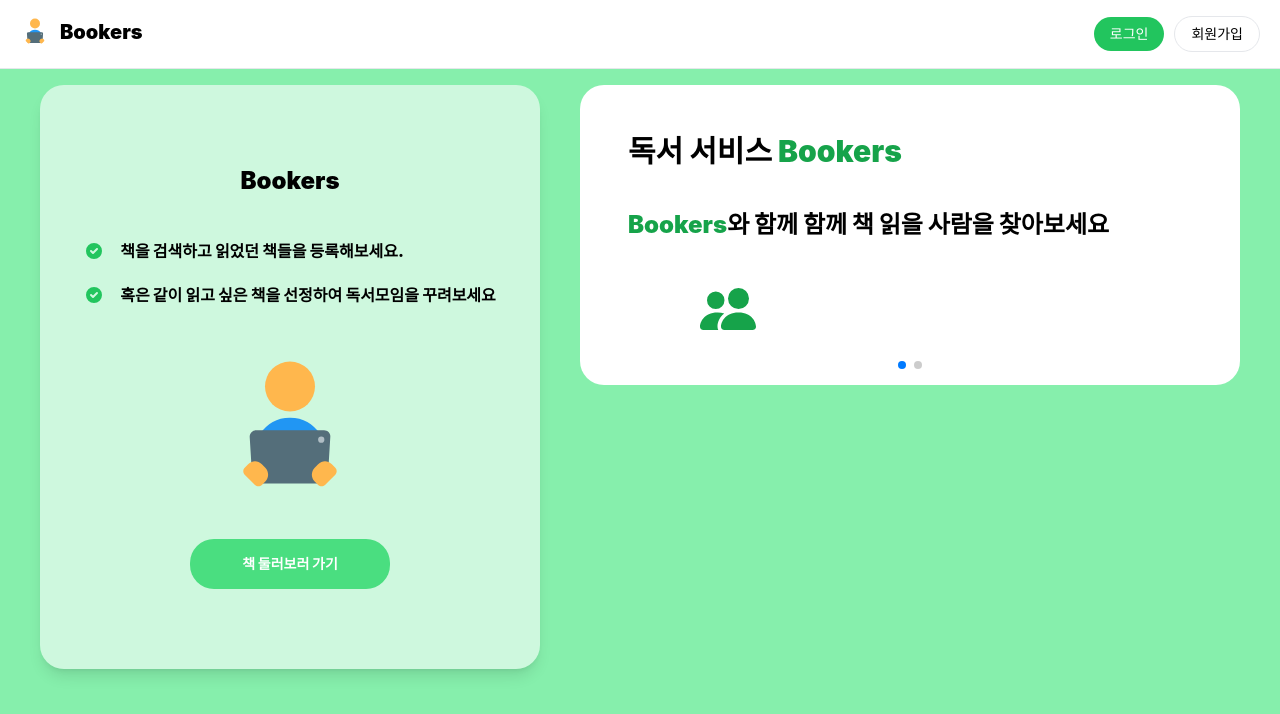
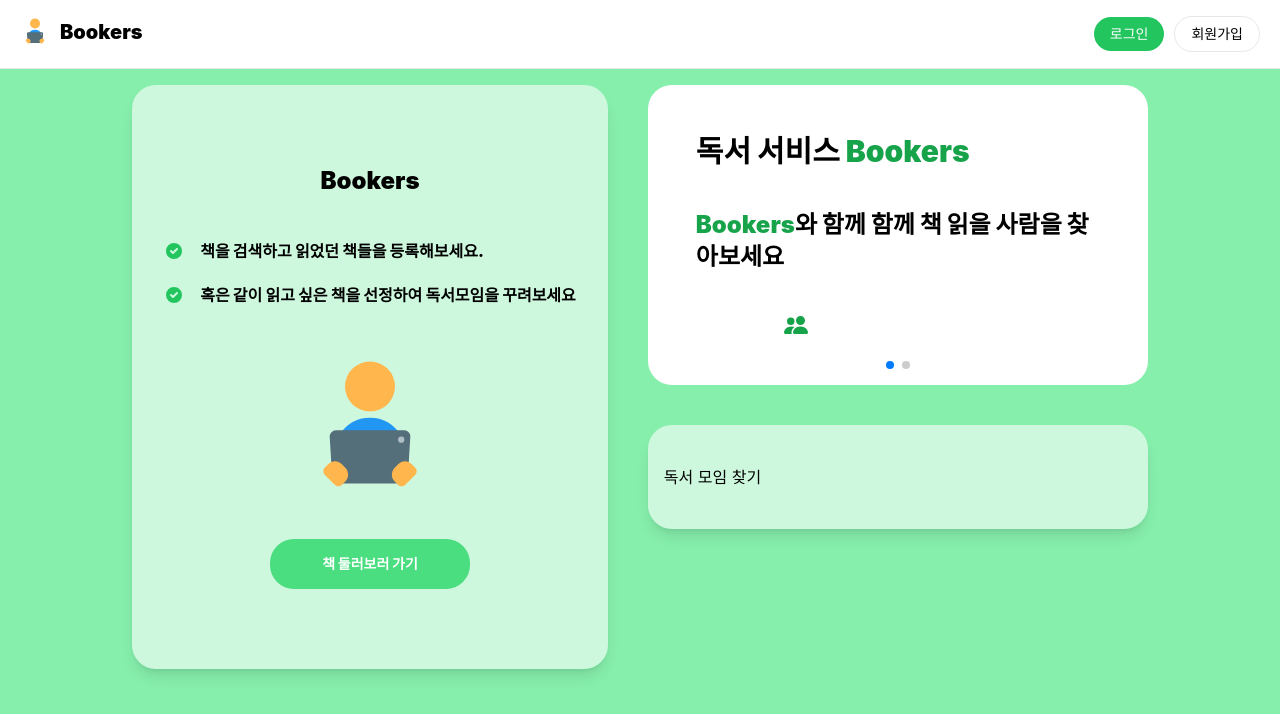
Before and after one commit to junmin-Chang/untitled-front, a React (Create React App) app: page / in a window 1280 px wide. Shown: the top 714 px of the page. Built offline with nearby package versions, Linux system fonts and the light colour scheme; what tailwindcss-filters would draw is missing.

Commit message:
home 페이지 카드 컴포넌트 추가(Community로 이동하는)

```diff
--- /dev/null
+++ b/src/components/Home/CommunityBox.tsx
@@ -0,0 +1,14 @@
+import { Link } from "react-router-dom";
+import GlossyCard from "../GlossyCard";
+
+const CommunityBox = () => {
+  return (
+    <GlossyCard>
+      <div className="h-full">
+        <Link to="/community">독서 모임 찾기</Link>
+      </div>
+    </GlossyCard>
+  );
+};
+
+export default CommunityBox;
--- a/src/components/Home/HomeCarousel.tsx
+++ b/src/components/Home/HomeCarousel.tsx
@@ -6,7 +6,7 @@ import "swiper/css/pagination";
 const HomeCarousel = () => {
   return (
     <Swiper
-      className="w-full h-[300px] rounded-3xl bg-white"
+      className="w-full max-w-[500px] h-[300px] rounded-3xl bg-white"
       modules={[Thumbs, Navigation, Pagination]}
       spaceBetween={50}
       navigation
--- /dev/null
+++ b/src/pages/CommunityInfo.tsx
@@ -0,0 +1,5 @@
+const CommunityInfo = () => {
+  return <div>INFO</div>;
+};
+
+export default CommunityInfo;
--- a/src/pages/Home.tsx
+++ b/src/pages/Home.tsx
@@ -1,12 +1,16 @@
+import CommunityBox from "../components/Home/CommunityBox";
 import HomeCard from "../components/Home/HomeCard";
 import HomeCarousel from "../components/Home/HomeCarousel";
 
 const Home = () => {
   return (
-    <div className="w-full h-full py-4 px-10">
+    <div className="w-full h-full py-4 px-10 flex justify-center">
       <div className="flex flex-col sm:flex-row gap-10">
         <HomeCard />
-        <HomeCarousel />
+        <div className="flex flex-col w-full h-full gap-10">
+          <HomeCarousel />
+          <CommunityBox />
+        </div>
       </div>
     </div>
   );
```
